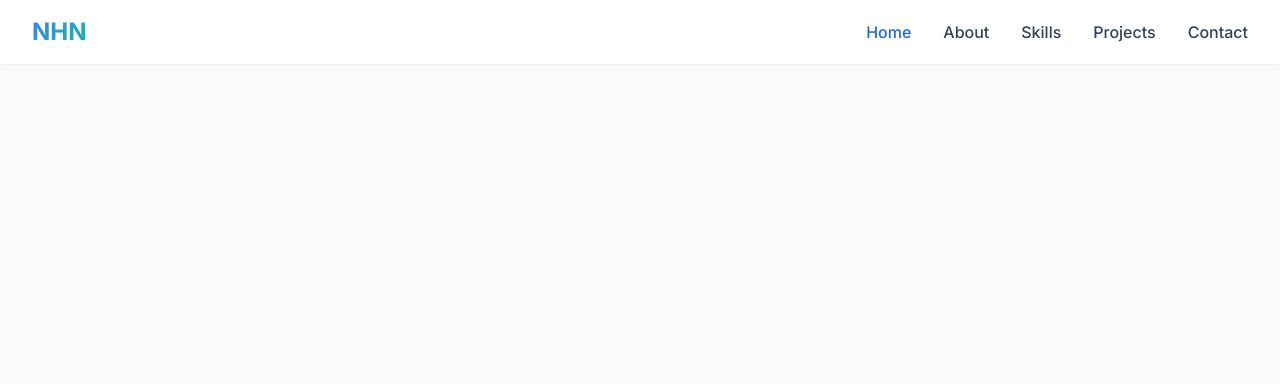
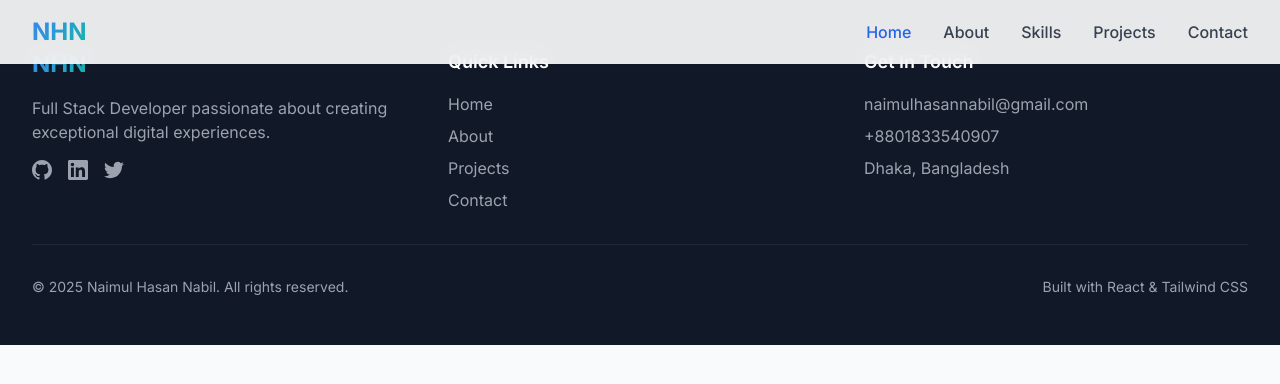
Before and after one commit to naimulhasannabil/PORTFOLIO, a React (Vite) app in the folder portfolio/: page / in a window 1280 px wide. Shown: the top 384 px of the page. Built offline with nearby package versions, Linux system fonts and the light colour scheme.

Commit message:
Add Footer.jsx code

```diff
--- a/portfolio/src/App.jsx
+++ b/portfolio/src/App.jsx
@@ -1,6 +1,7 @@
 import { useState, useEffect } from 'react'
 import './App.css'
 import Header from './components/Header';
+import Footer from './components/Footer';
 
 function App() {
   const [activeSection, setActiveSection] = useState('home');
@@ -33,6 +34,8 @@
   return (
     <div className='min-h-screen bg-gray-50'>
       <Header activeSection={activeSection} scrollToSection={scrollToSection} />
+      <main></main>
+      <Footer />
     </div>
   )
 }
--- /dev/null
+++ b/portfolio/src/components/Footer.jsx
@@ -0,0 +1,101 @@
+const Footer = () => {
+    const currentYear = new Date().getFullYear();
+
+    return (
+    <footer className="bg-gray-900 text-white">
+      <div className="container-max py-12 px-4 sm:px-6 lg:px-8">
+        <div className="grid md:grid-cols-3 gap-8">
+          {/* Brand */}
+          <div>
+            <div className="flex items-center mb-4">
+              <span className="text-2xl font-bold gradient-text">NHN</span>
+            </div>
+            <p className="text-gray-400 mb-4">
+              Full Stack Developer passionate about creating exceptional digital experiences.
+            </p>
+            <div className="flex space-x-4">
+              <a
+                href="https://github.com/naimulhasannabil"
+                target="_blank"
+                rel="noopener noreferrer"
+                className="text-gray-400 hover:text-white transition-colors duration-200"
+              >
+                <svg className="w-5 h-5" fill="currentColor" viewBox="0 0 24 24">
+                  <path d="M12 0c-6.626 0-12 5.373-12 12 0 5.302 3.438 9.8 8.207 11.387.599.111.793-.261.793-.577v-2.234c-3.338.726-4.033-1.416-4.033-1.416-.546-1.387-1.333-1.756-1.333-1.756-1.089-.745.083-.729.083-.729 1.205.084 1.839 1.237 1.839 1.237 1.07 1.834 2.807 1.304 3.492.997.107-.775.418-1.305.762-1.604-2.665-.305-5.467-1.334-5.467-5.931 0-1.311.469-2.381 1.236-3.221-.124-.303-.535-1.524.117-3.176 0 0 1.008-.322 3.301 1.23.957-.266 1.983-.399 3.003-.404 1.02.005 2.047.138 3.006.404 2.291-1.552 3.297-1.23 3.297-1.23.653 1.653.242 2.874.118 3.176.77.84 1.235 1.911 1.235 3.221 0 4.609-2.807 5.624-5.479 5.921.43.372.823 1.102.823 2.222v3.293c0 .319.192.694.801.576 4.765-1.589 8.199-6.086 8.199-11.386 0-6.627-5.373-12-12-12z"/>
+                </svg>
+              </a>
+              <a
+                href="https://www.linkedin.com/in/naimul-hasan-nabil-5a323a21a/"
+                target="_blank"
+                rel="noopener noreferrer"
+                className="text-gray-400 hover:text-white transition-colors duration-200"
+              >
+                <svg className="w-5 h-5" fill="currentColor" viewBox="0 0 24 24">
+                  <path d="M20.447 20.452h-3.554v-5.569c0-1.328-.027-3.037-1.852-3.037-1.853 0-2.136 1.445-2.136 2.939v5.667H9.351V9h3.414v1.561h.046c.477-.9 1.637-1.85 3.37-1.85 3.601 0 4.267 2.37 4.267 5.455v6.286zM5.337 7.433c-1.144 0-2.063-.926-2.063-2.065 0-1.138.92-2.063 2.063-2.063 1.14 0 2.064.925 2.064 2.063 0 1.139-.925 2.065-2.064 2.065zm1.782 13.019H3.555V9h3.564v11.452zM22.225 0H1.771C.792 0 0 .774 0 1.729v20.542C0 23.227.792 24 1.771 24h20.451C23.2 24 24 23.227 24 22.271V1.729C24 .774 23.2 0 22.222 0h.003z"/>
+                </svg>
+              </a>
+              <a
+                href="https://x.com/nabil19127"
+                target="_blank"
+                rel="noopener noreferrer"
+                className="text-gray-400 hover:text-white transition-colors duration-200"
+              >
+                <svg className="w-5 h-5" fill="currentColor" viewBox="0 0 24 24">
+                  <path d="M23.953 4.57a10 10 0 01-2.825.775 4.958 4.958 0 002.163-2.723c-.951.555-2.005.959-3.127 1.184a4.92 4.92 0 00-8.384 4.482C7.69 8.095 4.067 6.13 1.64 3.162a4.822 4.822 0 00-.666 2.475c0 1.71.87 3.213 2.188 4.096a4.904 4.904 0 01-2.228-.616v.06a4.923 4.923 0 003.946 4.827 4.996 4.996 0 01-2.212.085 4.936 4.936 0 004.604 3.417 9.867 9.867 0 01-6.102 2.105c-.39 0-.779-.023-1.17-.067a13.995 13.995 0 007.557 2.209c9.053 0 13.998-7.496 13.998-13.985 0-.21 0-.42-.015-.63A9.935 9.935 0 0024 4.59z"/>
+                </svg>
+              </a>
+            </div>
+          </div>
+
+          {/* Quick Links */}
+          <div>
+            <h3 className="text-lg font-semibold mb-4">Quick Links</h3>
+            <ul className="space-y-2">
+              <li>
+                <a href="#home" className="text-gray-400 hover:text-white transition-colors duration-200">
+                  Home
+                </a>
+              </li>
+              <li>
+                <a href="#about" className="text-gray-400 hover:text-white transition-colors duration-200">
+                  About
+                </a>
+              </li>
+              <li>
+                <a href="#projects" className="text-gray-400 hover:text-white transition-colors duration-200">
+                  Projects
+                </a>
+              </li>
+              <li>
+                <a href="#contact" className="text-gray-400 hover:text-white transition-colors duration-200">
+                  Contact
+                </a>
+              </li>
+            </ul>
+          </div>
+
+          {/* Contact Info */}
+          <div>
+            <h3 className="text-lg font-semibold mb-4">Get In Touch</h3>
+            <div className="space-y-2 text-gray-400">
+              <p>naimulhasannabil@gmail.com</p>
+              <p>+8801833540907</p>
+              <p>Dhaka, Bangladesh</p>
+            </div>
+          </div>
+        </div>
+
+        <div className="border-t border-gray-800 mt-8 pt-8 flex flex-col md:flex-row justify-between items-center">
+          <p className="text-gray-400 text-sm">
+            © {currentYear} Naimul Hasan Nabil. All rights reserved.
+          </p>
+          <p className="text-gray-400 text-sm mt-4 md:mt-0">
+            Built with React & Tailwind CSS
+          </p>
+        </div>
+      </div>
+    </footer>
+  )
+};
+
+export default Footer;
```
